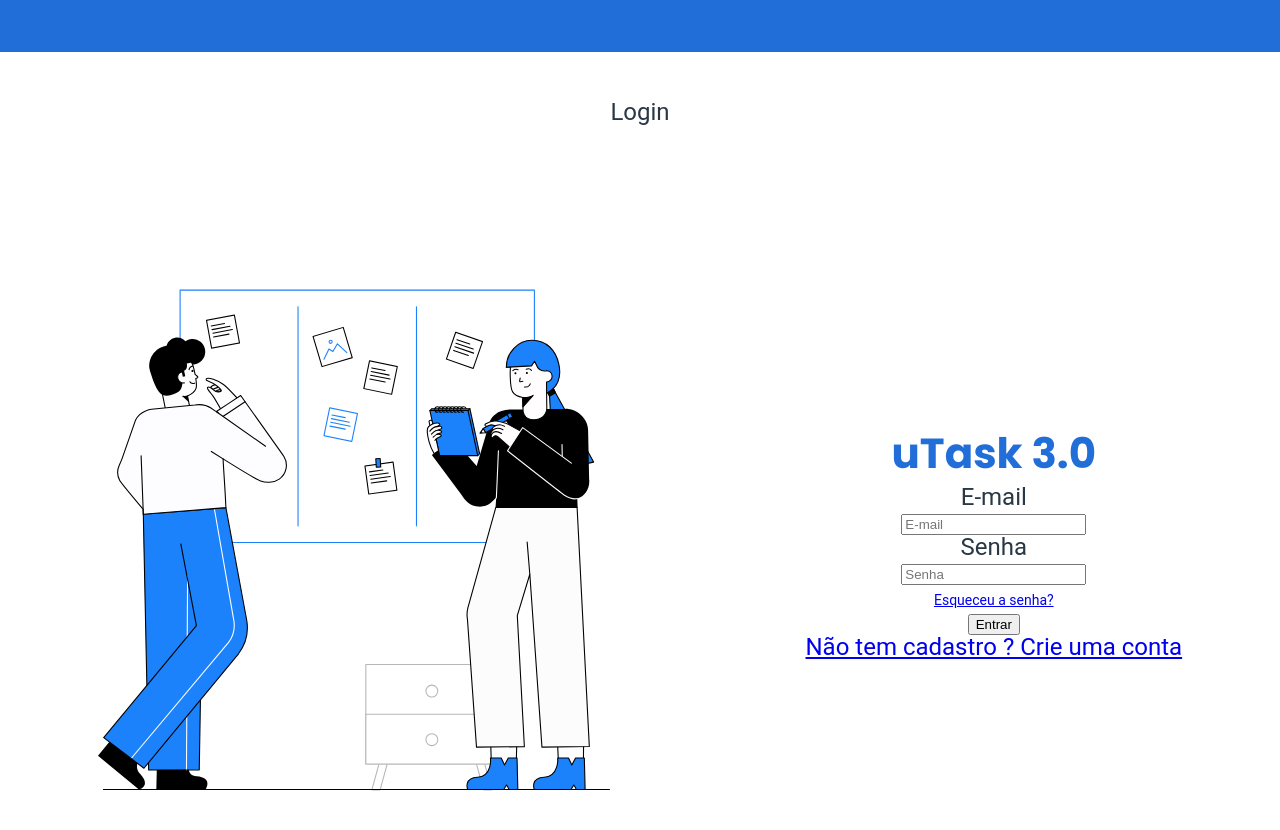
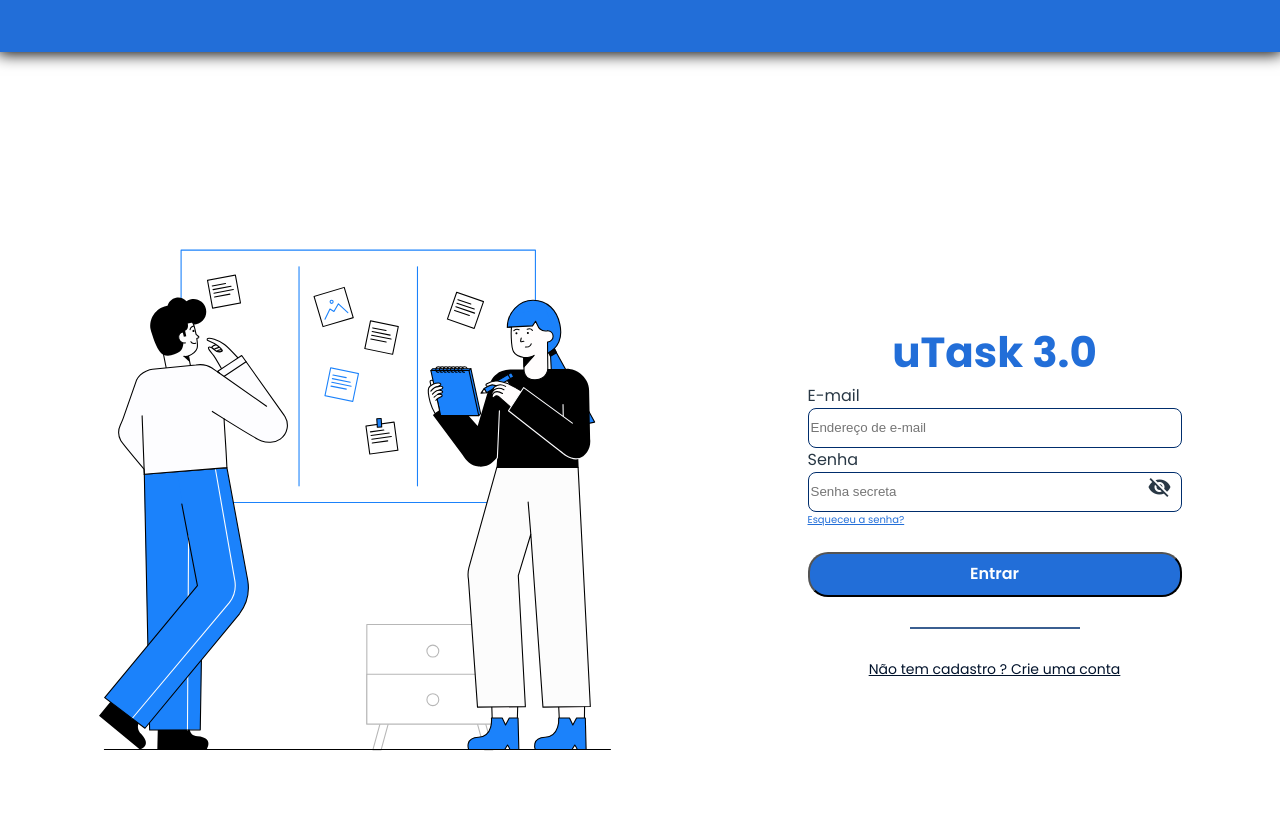
Before and after one commit to Gabriel-16n5/uTask-Trainee, a React (Vite) app: page / in a window 1280 px wide. Shown: the top 830 px of the page. Built offline with nearby package versions, Linux system fonts and the light colour scheme.

Commit message:
feat: done signIn layout page

```diff
--- a/src/components/SignInContainer.jsx
+++ b/src/components/SignInContainer.jsx
@@ -1,12 +1,12 @@
 import styled from "styled-components"
-import React from "react"
+import React, { useState } from "react"
 import ImagemLogin from "../assets/Task management.svg"
 import { Link } from "react-router-dom"
 import { useNavigate } from 'react-router-dom'
-import { useState, useEffect } from "react";
 
 export default function SignInContainer() {
     const [formData, setFormData] = useState({ email: '', password: '' });
+    const [showPassword, setShowPassword] = useState(false);
     const navigate = useNavigate();
 
     function loginValidation(e) {
@@ -18,6 +18,10 @@ export default function SignInContainer() {
         navigate("/home");
     }
 
+    function handleVisibilityToggle() {
+        setShowPassword(!showPassword);
+    }
+
     return (
         <PageContainer>
             <ImgLogin src={ImagemLogin} alt="imagem de login" />
@@ -27,8 +31,8 @@ export default function SignInContainer() {
                     <form onSubmit={submitLogin}>
                         <div>
                             <p>E-mail</p>
-                        <input
-                        placeholder="E-mail"
+                            <LoginInput
+                                placeholder="Endereço de e-mail"
                                 type="email"
                                 name="email"
                                 onChange={loginValidation}
@@ -36,33 +40,101 @@ export default function SignInContainer() {
                                 required
                             />
                         </div>
-                    <div>
+                        <PasswordField>
                             <p>Senha</p>
-                        <input
-                        placeholder="Senha"
-                        type="password"
+                            <LoginInput
+                                placeholder="Senha secreta"
+                                type={showPassword ? "text" : "password"}
                                 name="password"
                                 onChange={loginValidation}
                                 value={formData.password}
                                 required
                             />
-                         <div><Link to="/cadastro" style={{ fontSize: '14px' }}>Esqueceu a senha?</Link></div>
-                    </div>
+                            <Icon className="material-icons" onClick={handleVisibilityToggle}>
+                                {showPassword ? "visibility" : "visibility_off"}
+                            </Icon>
+                            <CustomLink to="/cadastro" >Esqueceu a senha?</CustomLink>
+                        </PasswordField>
 
-                <button type="submit">Entrar</button>
+                        <LoginButton type="submit">Entrar</LoginButton>
                     </form>
                 </SingInContainer>
-        <Link to="/cadastro">
+                <HorizontalSeparator />
+                <RegisterLink to="/cadastro">
                     Não tem cadastro ? Crie uma conta
-        </Link>
+                </RegisterLink>
             </LoginContainer>
         </PageContainer>
     )
 }
 
+const PasswordField = styled.div`
+    display:flex;
+    flex-direction: column;
+    position: relative;
+`
+
+const LoginInput = styled.input`
+    width: 374px;
+    height: 40px;
+    gap: 0px;
+    border-radius: 8px;
+    border: 1px solid #002D6C;
+    padding-right: 30px;
+    box-sizing: border-box;
+`
+
+const Icon = styled.span`
+    position: absolute;
+    top: 50%;
+    right: 10px;
+    transform: translateY(-50%);
+    cursor: pointer;
+`
+
+const HorizontalSeparator = styled.div`
+    margin-top:30px;
+    margin-bottom:30px;
+    width: 170px;
+    height: 2px;
+    background-color: #3B5F91;
+`;
+
+const LoginButton = styled.button`
+    margin-top:25px;
+    width: 374px;
+    height: 45px;
+    top: 414px;
+    left: 774px;
+    gap: 0px;
+    border-radius: 20px;
+    opacity: 0px;
+    background: #226ED8;
+    font-family: Poppins;
+    font-size: 16px;
+    font-weight: 600;
+    line-height: 24px;
+    text-align: center;
+    color: #FFFFFF;
+`
+
 const CustomLink = styled(Link)`
-  font-size: 6px;
-`;
+    font-family: Poppins;
+    font-size: 10px;
+    font-weight: 400;
+    line-height: 15px;
+    text-align: left;
+    color: #226ED8;
+`
+
+const RegisterLink = styled(Link)`
+    font-family: Poppins;
+    font-size: 14px;
+    font-weight: 400;
+    line-height: 21px;
+    text-align: left;
+    Color: #00122B;
+`
 
 const SingInContainer = styled.section`
     /* height: 100vh; */
@@ -70,6 +142,13 @@ export default function SignInContainer() {
     flex-direction: column;
     justify-content: center;
     align-items: center;
+    p{
+        font-family: Poppins;
+        font-size: 16px;
+        font-weight: 400;
+        line-height: 24px;
+        text-align: left;
+    }
 `
 
 const LoginContainer = styled.div`
@@ -89,14 +168,6 @@ export default function SignInContainer() {
     display: flex;
     justify-content:space-around;
     width: 100vw;
-      /* flex-direction: column;
-      align-items: center;
-      font-family: 'Roboto';
-      font-size: 24px;
-      text-align: center;
-      color: #293845;
-      margin-top: 30px;
-      padding-top: 70px; */
 `
 
 const Title = styled.h1`
@@ -106,4 +177,4 @@ export default function SignInContainer() {
     font-weight: 700;
     line-height: 63px;
     text-align: center;
-  `;
+`
--- a/src/components/SimpleNavBar.jsx
+++ b/src/components/SimpleNavBar.jsx
@@ -14,4 +14,5 @@ const SimpleNav = styled.div`
     top: 0;
     left: 0;
     z-index: 1000;
+    box-shadow: 0px 0px 15px 2px #000;
 `
--- a/src/pages/SignInPage.jsx
+++ b/src/pages/SignInPage.jsx
@@ -7,7 +7,6 @@ export default function SignInPage() {
   return (
     <PageContainer>
       <SimpleNavBar/>
-      <Title>Login</Title>
       <SignInContainer/>
     </PageContainer>
   )
```
Lines whose indentation alone changed are shown as unchanged.
